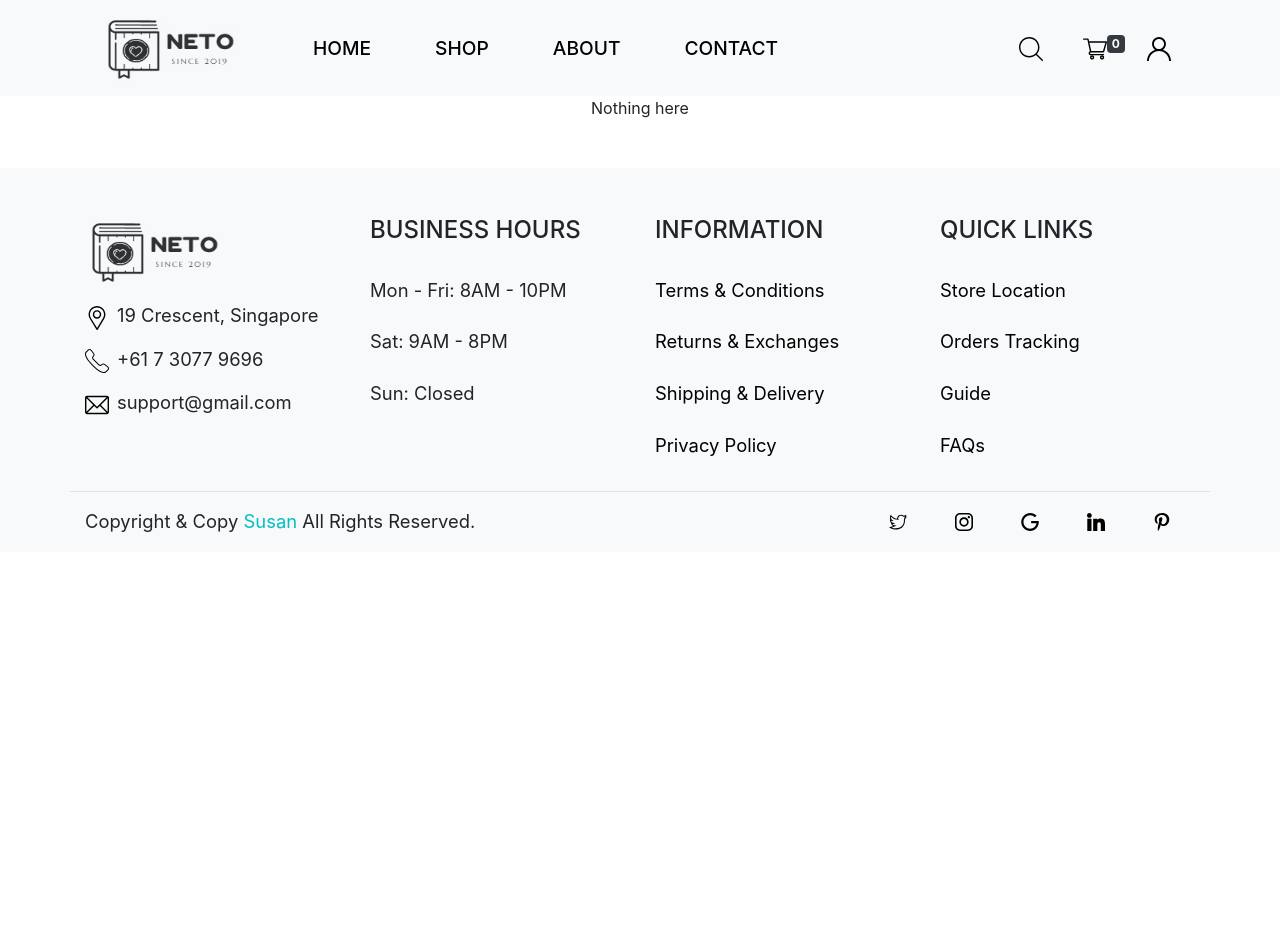
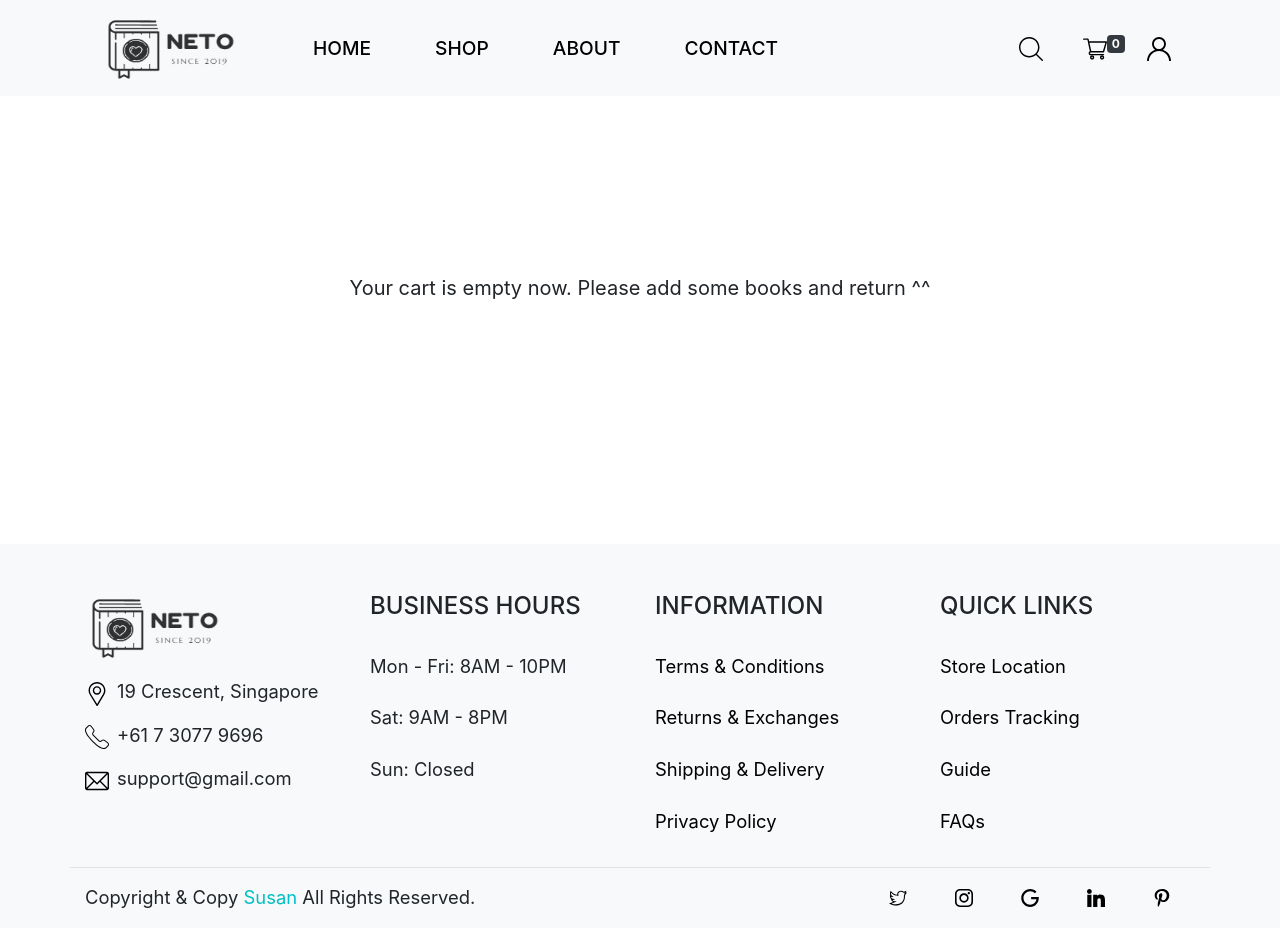
Before and after one commit to imnewt/Neto-Store, a React (Create React App) app in the folder neto-store/: page /Cart in a window 1280 px wide. Before the commit the page ends 800 px from the top, so only its background shows below. Built offline with nearby package versions, Linux system fonts and the light colour scheme.

Commit message:
change content of cart page when it's empty

```diff
--- a/neto-store/src/pages/Cart.js
+++ b/neto-store/src/pages/Cart.js
@@ -28,18 +28,6 @@ const useStyles = makeStyles(theme => ({
   },
 }));
 
-function createData(name, calories, fat, carbs, protein) {
-  return { name, calories, fat, carbs, protein };
-}
-
-const rows = [
-  createData('Frozen yoghurt', 159, 6.0, 24, 4.0),
-  createData('Ice cream sandwich', 237, 9.0, 37, 4.3),
-  createData('Eclair', 262, 16.0, 24, 6.0),
-  createData('Cupcake', 305, 3.7, 67, 4.3),
-  createData('Gingerbread', 356, 16.0, 49, 3.9),
-];
-
 const StyledTableCell = withStyles(theme => ({
   head: {
     backgroundColor: theme.palette.common.black,
@@ -65,7 +53,8 @@ export default function Cart() {
     <CartContext.Consumer>
       {
         ({ cartItems, countIncrease, removeFromCart, sum }) => (
-          cartItems.length ?<TableContainer component={Paper}>
+          cartItems.length
+          ? <TableContainer component={Paper}>
             <Table className={classes.table} aria-label="customized table">
             <TableHead>
               <TableRow>
@@ -118,7 +107,10 @@ export default function Cart() {
                 </StyledTableRow>
               </TableBody>
             </Table>
-          </TableContainer> : <div align="center">Nothing here</div>
+          </TableContainer>
+          : <div className="d-flex justify-content-center align-items-center text-center" style={{height: "50vh" }}>
+              <p style={{fontSize: 20 }}>Your cart is empty now. Please add some books and return ^^</p>
+            </div>
         )
       }
     </CartContext.Consumer>
```
